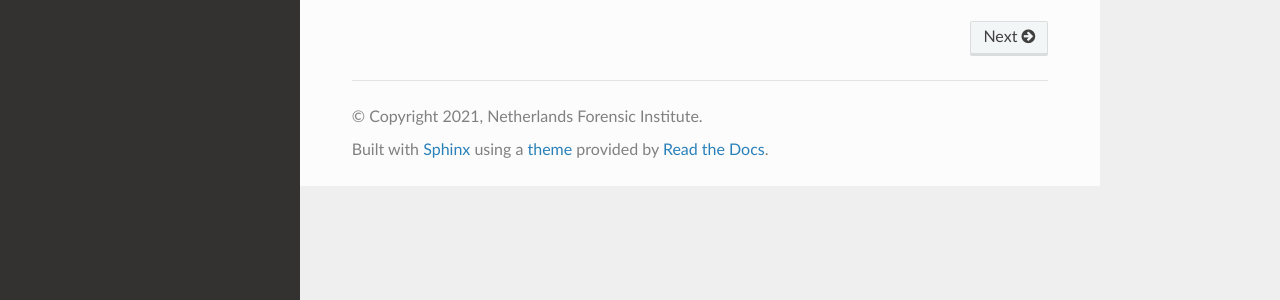
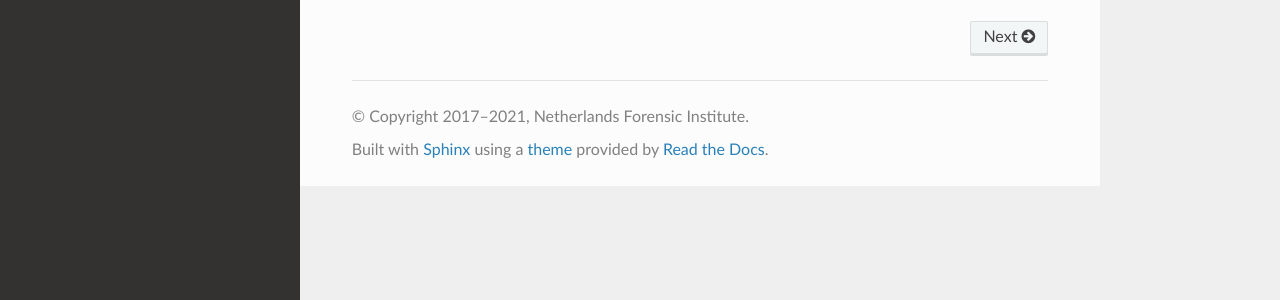
Before and after one commit to NetherlandsForensicInstitute/confidence, a Sphinx documentation site: the page built from docs/index.rst, in a window 1280 px wide. Shown: the part 552-852 px from the top of the page. Built offline with Sphinx 7.4.7 and the Read the Docs theme 2.0.0, drawn with Linux system fonts in a browser that asks for light colours; part of the change alters nothing that is shown.

```diff
--- a/docs/conf.py
+++ b/docs/conf.py
@@ -3,6 +3,10 @@
 # This file only contains a selection of the most common options. For a full
 # list see the documentation:
 # https://www.sphinx-doc.org/en/master/usage/configuration.html
+
+from datetime import date
+import os
+import sys
 
 # -- Path setup --------------------------------------------------------------
 
@@ -10,16 +14,18 @@
 # add these directories to sys.path here. If the directory is relative to the
 # documentation root, use os.path.abspath to make it absolute, like shown here.
 #
-import os
-import sys
 sys.path.insert(0, os.path.abspath('..'))
 
 
 # -- Project information -----------------------------------------------------
 
 project = 'confidence'
-copyright = '2021, Netherlands Forensic Institute'
 author = 'Netherlands Forensic Institute'
+inception = 2017
+copyright = date.today().year
+if copyright != inception:
+    copyright = '{}–{}'.format(inception, copyright)
+copyright = '{}, {}'.format(copyright, author)
 
 
 # -- General configuration ---------------------------------------------------
```
